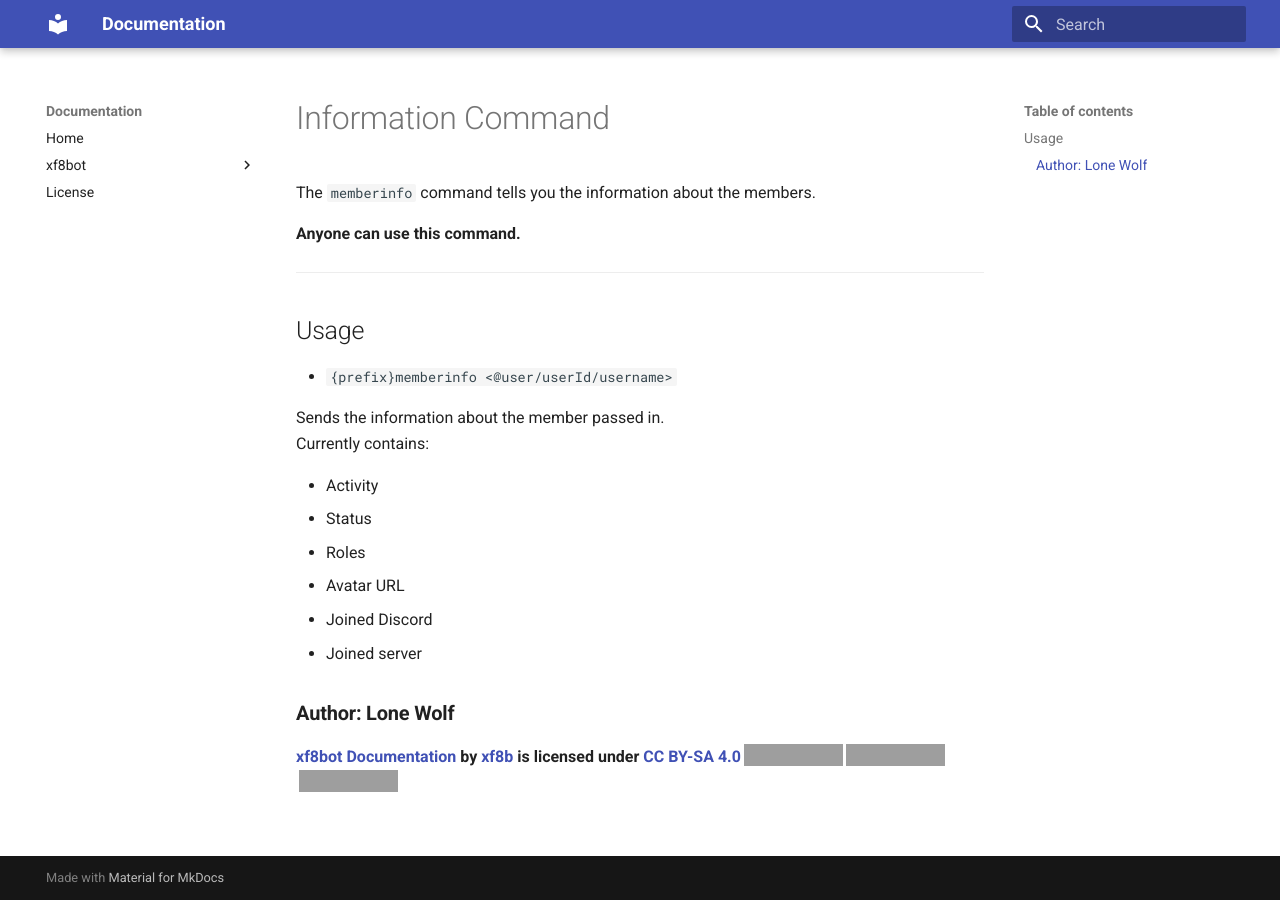
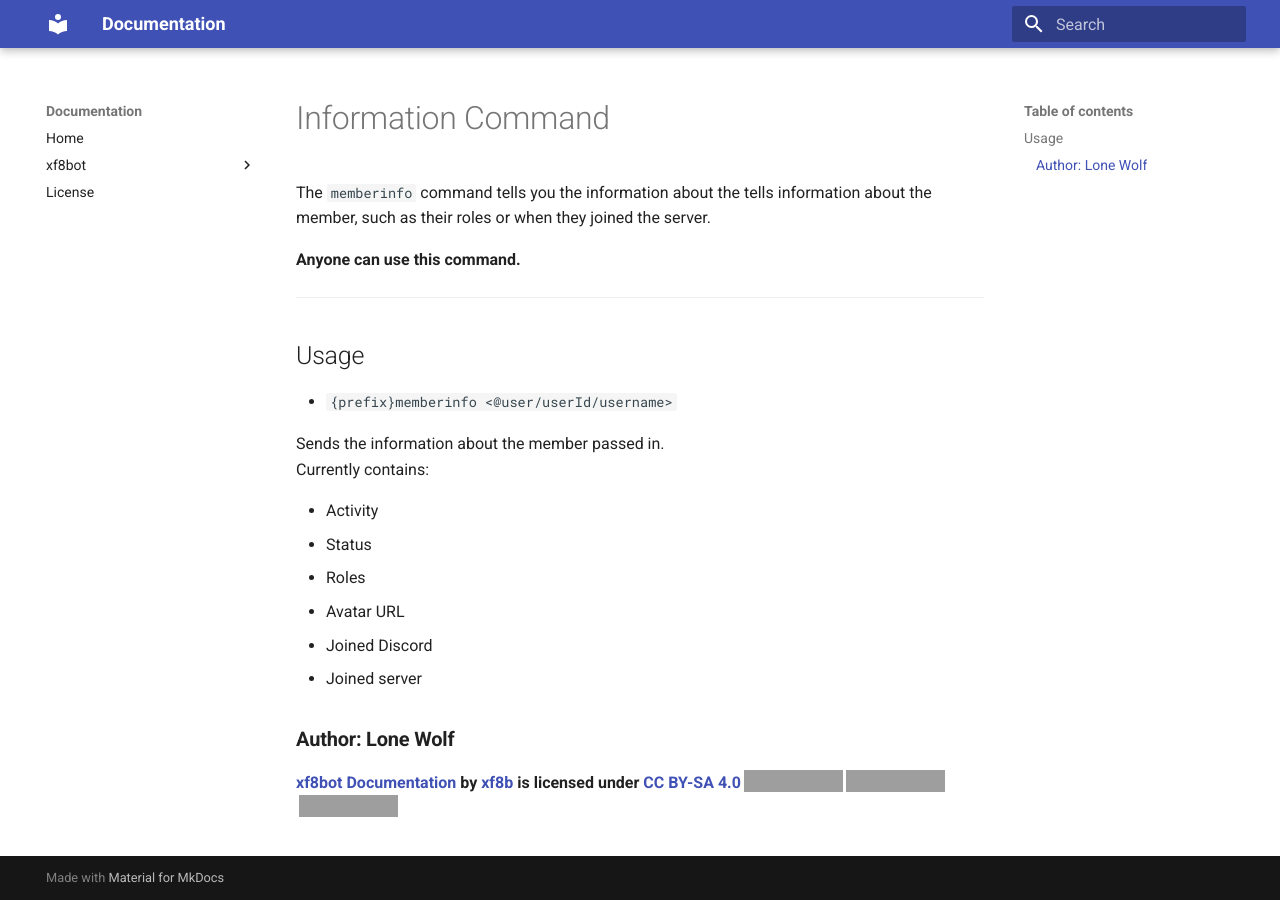
Before and after one commit to xf8b/documentation, an MkDocs documentation site: the page built from docs/xf8bot/commands/info/memberinfo.md, in a window 1280 px wide. Built offline with MkDocs 1.6.1 and Material for MkDocs 9.7.7, drawn with Linux system fonts in a browser that asks for light colours; grey boxes are pictures that could not be loaded.

Commit message:
Update memberinfo.md

```diff
--- a/docs/xf8bot/commands/info/memberinfo.md
+++ b/docs/xf8bot/commands/info/memberinfo.md
@@ -6,7 +6,7 @@ permalink: /xf8bot/commands/info/memberinfo/
 
 # Information Command
 
-The `memberinfo` command tells you the information about the members.
+The `memberinfo` command tells you the information about the tells information about the member, such as their roles or when they joined the server.
 
 **Anyone can use this command.**
 
```
